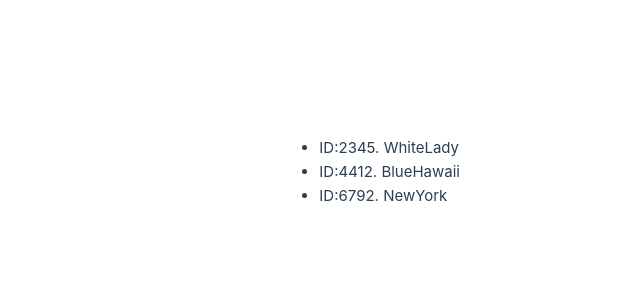
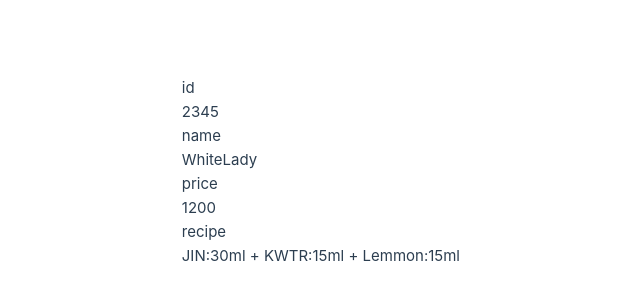
Before and after one commit to koyamal/pra_vue3, a Vue app in the folder Vue3FrontDevTextBook/chap06/controlDirective/: page / in a window 1280 px wide. Shown: the part 228-528 px from the top of the page, without its empty margins (180-820 px from the left). Built offline with nearby package versions, Linux system fonts and the light colour scheme.

Commit message:
Use v-for in object

```diff
--- a/Vue3FrontDevTextBook/chap06/controlDirective/src/App.vue
+++ b/Vue3FrontDevTextBook/chap06/controlDirective/src/App.vue
@@ -1,22 +1,30 @@
 <script setup lang="ts">
 import {ref} from "vue";
 
-const cocktailListInit = new Map<number, string>();
-cocktailListInit.set(2345, "WhiteLady");
-cocktailListInit.set(4412, "BlueHawaii");
-cocktailListInit.set(6792, "NewYork");
-const cocktailList = ref(cocktailListInit);
+const whiteLadyInit: {
+  id: number;
+  name: string;
+  price: number;
+  recipe: string;
+} = {
+  id: 2345,
+  name: "WhiteLady",
+  price: 1200,
+  recipe: "JIN:30ml + KWTR:15ml + Lemmon:15ml",
+};
+const whiteLady = ref(whiteLadyInit);
 </script>
 
 <template>
-  <ul>
-    <li
-      v-for="[id, cocktailName] in cocktailList"
-      v-bind:key="id"
+  <dl>
+    <template
+      v-for="(value, key) in whiteLady"
+      v-bind:key="key"
     >
-      ID:{{ id }}. {{ cocktailName }}
-    </li>
-  </ul>
+      <dt>{{ key }}</dt>
+      <dt>{{ value }}</dt>
+    </template>
+  </dl>
 </template>
 
 <style scoped>
```
